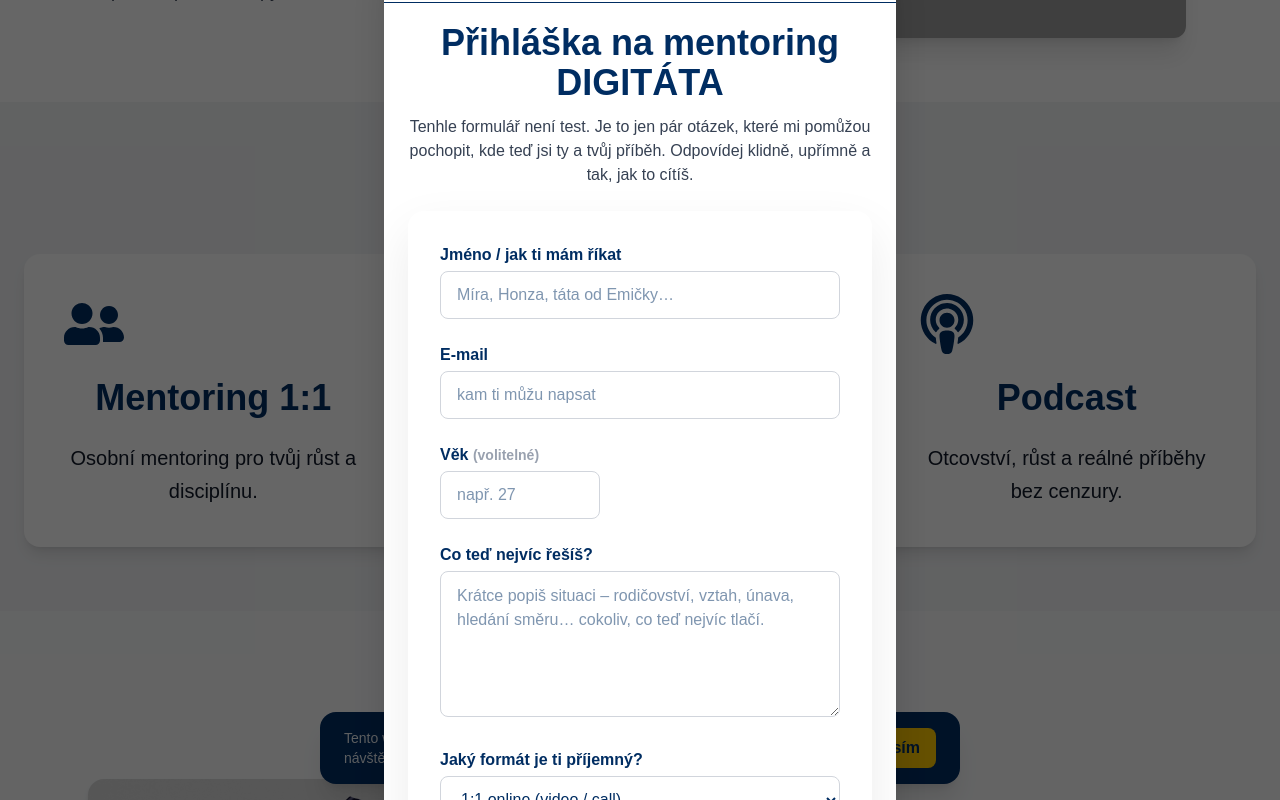
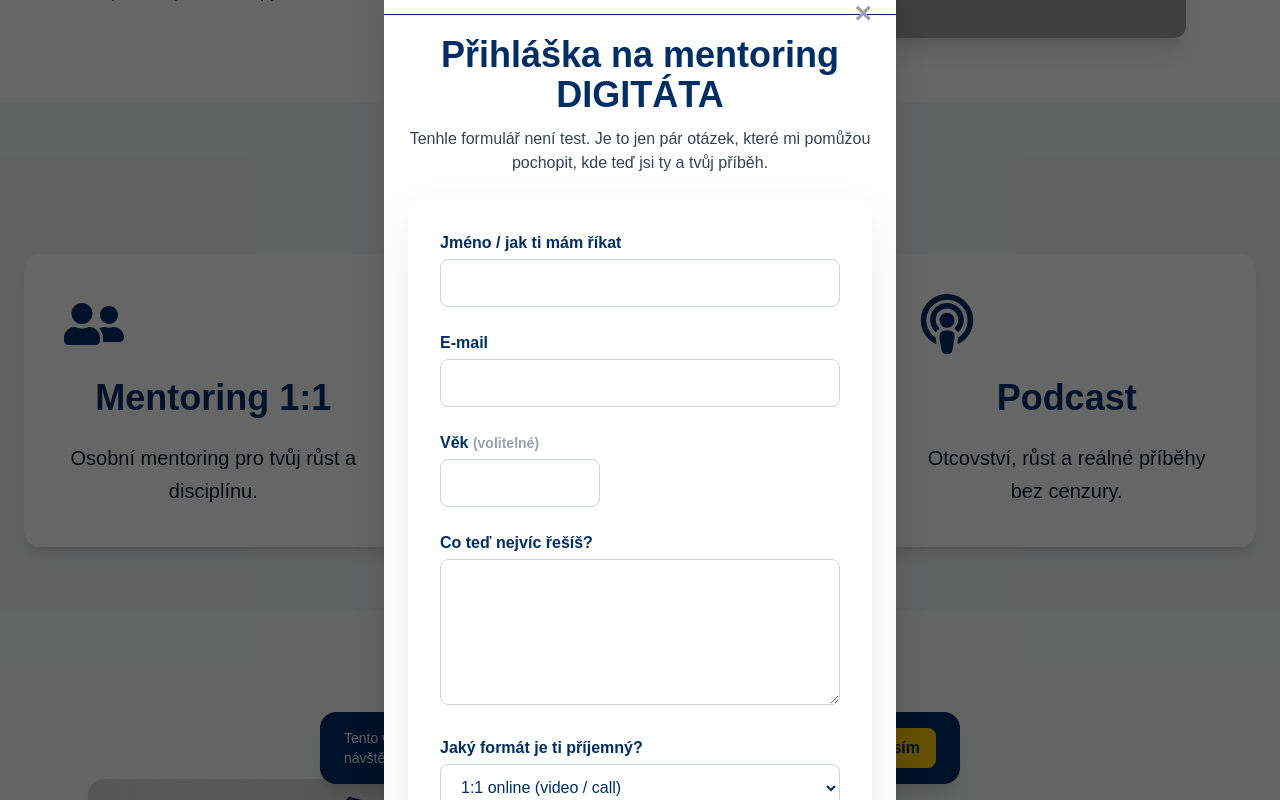
Before and after one commit to digitatastudio/digitata, a Next.js app: page / in a window 1280 px wide. Both pictures are taken after a click on the button "Mentoring 1:1". Shown: the part 1216-2016 px from the top of the page. Built offline with nearby package versions, Linux system fonts and the light colour scheme; no server answers; grey boxes are pictures that could not be loaded.

Commit message:
Přidán křížek pro zavření mentoring formuláře

```diff
--- a/src/app/components/MentoringForm.tsx
+++ b/src/app/components/MentoringForm.tsx
@@ -3,10 +3,9 @@
 import { useState } from "react";
 
 export default function MentoringForm() {
-  const [status, setStatus] = useState<"idle" | "sending" | "ok" | "error">(
-    "idle"
-  );
+  const [status, setStatus] = useState<"idle" | "sending" | "ok" | "error">("idle");
   const [errorMsg, setErrorMsg] = useState("");
+  const [isOpen, setIsOpen] = useState(true); // OVLÁDÁME ZDE
 
   async function onSubmit(e: React.FormEvent<HTMLFormElement>) {
     e.preventDefault();
@@ -52,23 +51,36 @@ export default function MentoringForm() {
     }
   }
 
+  // pokud zavřeno → nerenderuj nic
+  if (!isOpen) return null;
+
   return (
     <section id="mentoring" className="section">
       <div className="wrap">
         <div className="relative mx-auto max-w-2xl">
+
+          {/* KŘÍŽEK PRO ZAVŘENÍ */}
+          <button
+            type="button"
+            onClick={() => setIsOpen(false)}
+            className="absolute right-0 -top-10 text-3xl font-bold text-gray-400 hover:text-gray-600"
+            aria-label="Zavřít formulář"
+          >
+            ×
+          </button>
+
           <h2 className="text-3xl md:text-4xl font-extrabold text-brand mb-3 text-center">
             Přihláška na mentoring DIGITÁTA
           </h2>
 
           <p className="text-gray-700 mb-6 text-center">
             Tenhle formulář není test. Je to jen pár otázek, které mi pomůžou
-            pochopit, kde teď jsi ty a tvůj příběh. Odpovídej klidně, upřímně a
-            tak, jak to cítíš.
+            pochopit, kde teď jsi ty a tvůj příběh.
           </p>
 
           <div className="bg-white rounded-2xl p-6 md:p-8 shadow-[0_20px_50px_rgba(0,0,0,.08)] max-h-[80vh] overflow-y-auto">
             <form onSubmit={onSubmit} className="space-y-6">
-              {/* Jméno */}
+
               <div>
                 <label htmlFor="name" className="block font-semibold mb-1">
                   Jméno / jak ti mám říkat
@@ -79,11 +91,9 @@ export default function MentoringForm() {
                   type="text"
                   required
                   className="w-full rounded-lg border border-gray-300 px-4 h-12 focus:outline-none focus:ring-2 focus:ring-[var(--brand)]"
-                  placeholder="Míra, Honza, táta od Emičky…"
                 />
               </div>
 
-              {/* E-mail */}
               <div>
                 <label htmlFor="email" className="block font-semibold mb-1">
                   E-mail
@@ -94,15 +104,12 @@ export default function MentoringForm() {
                   type="email"
                   required
                   className="w-full rounded-lg border border-gray-300 px-4 h-12 focus:outline-none focus:ring-2 focus:ring-[var(--brand)]"
-                  placeholder="kam ti můžu napsat"
                 />
               </div>
 
-              {/* Věk (volitelné) */}
               <div>
                 <label htmlFor="age" className="block font-semibold mb-1">
-                  Věk{" "}
-                  <span className="text-gray-400 text-sm">(volitelné)</span>
+                  Věk <span className="text-gray-400 text-sm">(volitelné)</span>
                 </label>
                 <input
                   id="age"
@@ -110,11 +117,9 @@ export default function MentoringForm() {
                   type="number"
                   min={10}
                   className="w-40 rounded-lg border border-gray-300 px-4 h-12 focus:outline-none focus:ring-2 focus:ring-[var(--brand)]"
-                  placeholder="např. 27"
                 />
               </div>
 
-              {/* Cíl / problém */}
               <div>
                 <label htmlFor="goal" className="block font-semibold mb-1">
                   Co teď nejvíc řešíš?
@@ -125,11 +130,9 @@ export default function MentoringForm() {
                   required
                   rows={5}
                   className="w-full rounded-lg border border-gray-300 px-4 py-3 focus:outline-none focus:ring-2 focus:ring-[var(--brand)]"
-                  placeholder="Krátce popiš situaci – rodičovství, vztah, únava, hledání směru… cokoliv, co teď nejvíc tlačí."
                 />
               </div>
 
-              {/* Formát mentoringu */}
               <div>
                 <label htmlFor="format" className="block font-semibold mb-1">
                   Jaký formát je ti příjemný?
@@ -147,7 +150,6 @@ export default function MentoringForm() {
                 </select>
               </div>
 
-              {/* CTA */}
               <div className="pt-2">
                 <button
                   type="submit"
@@ -157,34 +159,26 @@ export default function MentoringForm() {
                       ? "opacity-80 cursor-wait"
                       : "hover:bg-[#003B88]"
                   }`}
-                  aria-busy={status === "sending" ? "true" : "false"}
                 >
-                  {status === "sending"
-                    ? "Odesílám…"
-                    : "Chci začít s mentoringem"}
+                  {status === "sending" ? "Odesílám…" : "Chci začít s mentoringem"}
                 </button>
               </div>
 
-              {/* Stavy */}
               {status === "ok" && (
-                <p className="text-green-600 font-semibold">
+                <p className="text-green-600 font-semibold mt-2">
                   Díky! Ozvu se ti co nejdřív na e-mail.
                 </p>
               )}
               {status === "error" && (
-                <p className="text-red-600">{errorMsg}</p>
+                <p className="text-red-600 mt-2">{errorMsg}</p>
               )}
             </form>
 
             <p className="text-sm text-gray-500 mt-4 text-center">
-              Nechceš teď vyplňovat formulář? Napiš mi klidně přímo na{" "}
-              <a
-                className="link-brand font-semibold"
-                href="mailto:info@digitatastudio.cz"
-              >
+              Nechceš vyplňovat? Napiš na{" "}
+              <a className="text-brand font-semibold" href="mailto:info@digitatastudio.cz">
                 info@digitatastudio.cz
               </a>
-              .
             </p>
           </div>
         </div>
```
